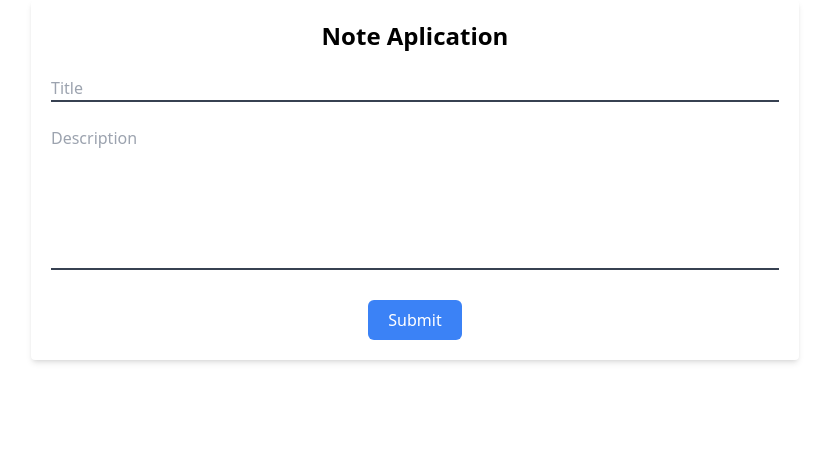
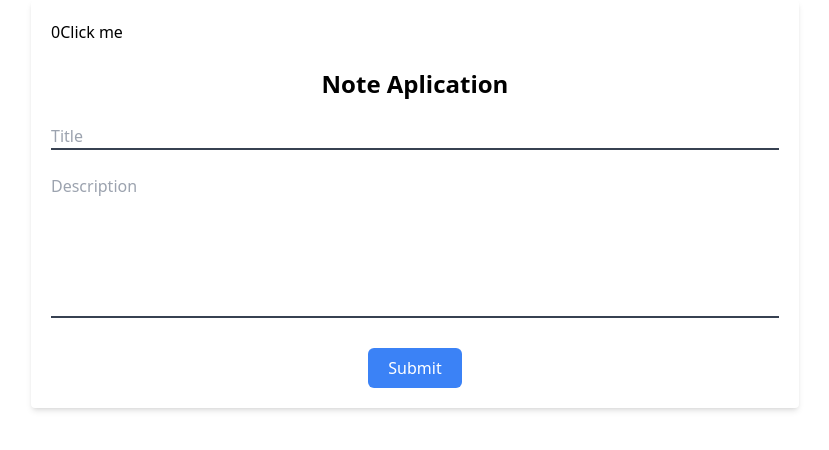
Before and after one commit to hiken056/Muffinote, a React (Vite) app in the folder todo_app/frontend/: page / in a window 1280 px wide. Shown: the top 450 px of the page, without its empty margins (225-1054 px from the left). Built offline with nearby package versions, Linux system fonts and the light colour scheme.

Commit message:
useEffect()

```diff
--- a/todo_app/frontend/src/App.tsx
+++ b/todo_app/frontend/src/App.tsx
@@ -1,5 +1,5 @@
 import NoteItem from "./components/NoteItem";
-import React, { useState, ChangeEventHandler } from "react";
+import React, { useState, ChangeEventHandler, useEffect } from "react";
 import axios from "axios";
 import { describe } from "node:test";
 
@@ -7,6 +7,7 @@ const App = () => {
   // const [title, setTitle] = useState("");
   // const [description, setDescription] = useState("");
 
+  const [count, setCount] = useState(0);
   const [notes, setNotes] = useState<
     {
       id: string;
@@ -26,6 +27,10 @@ const App = () => {
     const { name, value } = target;
     setValues({ ...values, [name]: value });
   };
+
+  useEffect(() => {
+    console.log("i am running");
+  }, []);
 
   return (
     <div className="max-w-3xl mx-auto space-y-6">
@@ -47,6 +52,12 @@ const App = () => {
         }}
         className=" space-y-6  bg-white shadow-md rounded p-5"
       >
+        <div>
+          <span>{count}</span>
+          <button type = "button" onClick={() => setCount(count + 1)}>
+            Click me
+          </button>
+        </div>
         <h1 className=" font-semibold text-2xl text-center">Note Aplication</h1>
         <div>
           <input
```
